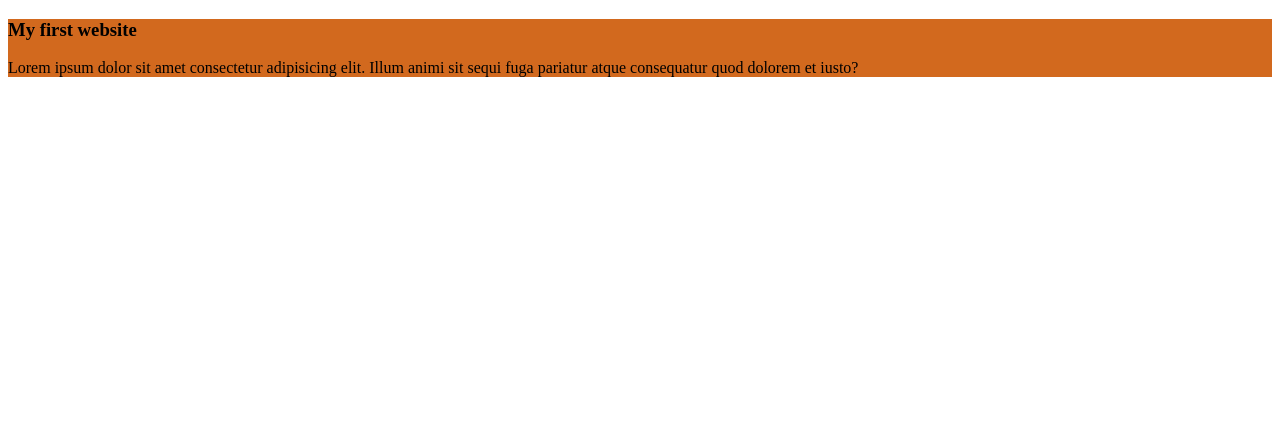
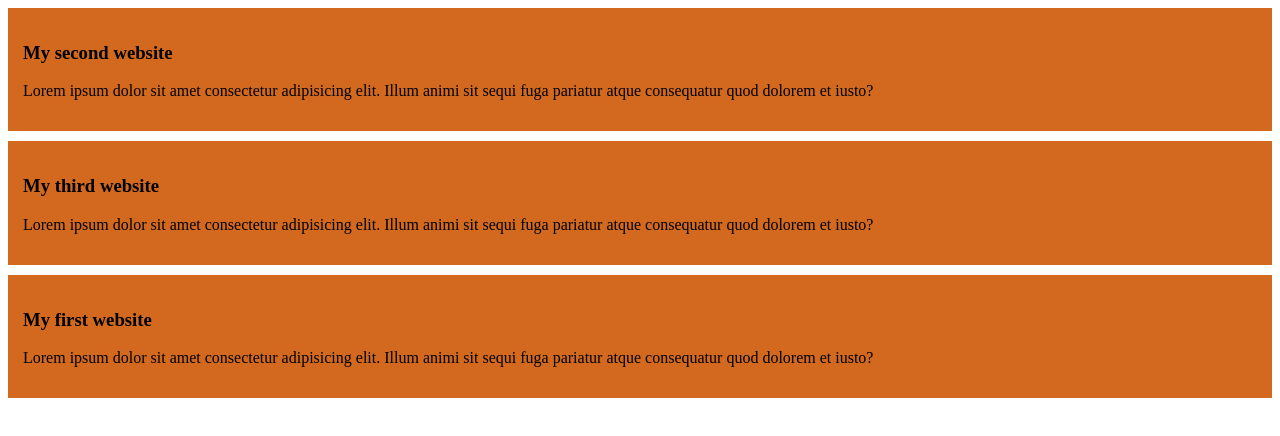
Before and after one commit to Ifrat952/ifrat-first-project, a plain HTML site: page index.html in a window 1280 px wide. Drawn offline with Linux system fonts and the light colour scheme.

Commit message:
i update my code

```diff
--- a/index.html
+++ b/index.html
@@ -12,6 +12,22 @@
 
     <div>
         <h3>
+            My second website
+             </h3>
+            <p>Lorem ipsum dolor sit amet consectetur adipisicing elit. Illum animi sit sequi fuga pariatur atque consequatur quod dolorem et iusto?</p>
+
+
+    </div>
+    <div>
+        <h3>
+            My third website
+             </h3>
+            <p>Lorem ipsum dolor sit amet consectetur adipisicing elit. Illum animi sit sequi fuga pariatur atque consequatur quod dolorem et iusto?</p>
+
+
+    </div>
+    <div>
+        <h3>
             My first website
              </h3>
             <p>Lorem ipsum dolor sit amet consectetur adipisicing elit. Illum animi sit sequi fuga pariatur atque consequatur quod dolorem et iusto?</p>
--- a/style.css
+++ b/style.css
@@ -1,3 +1,5 @@
 div {
     background-color: chocolate;
+    margin-bottom: 10px;
+    padding: 15px;
 }
```
